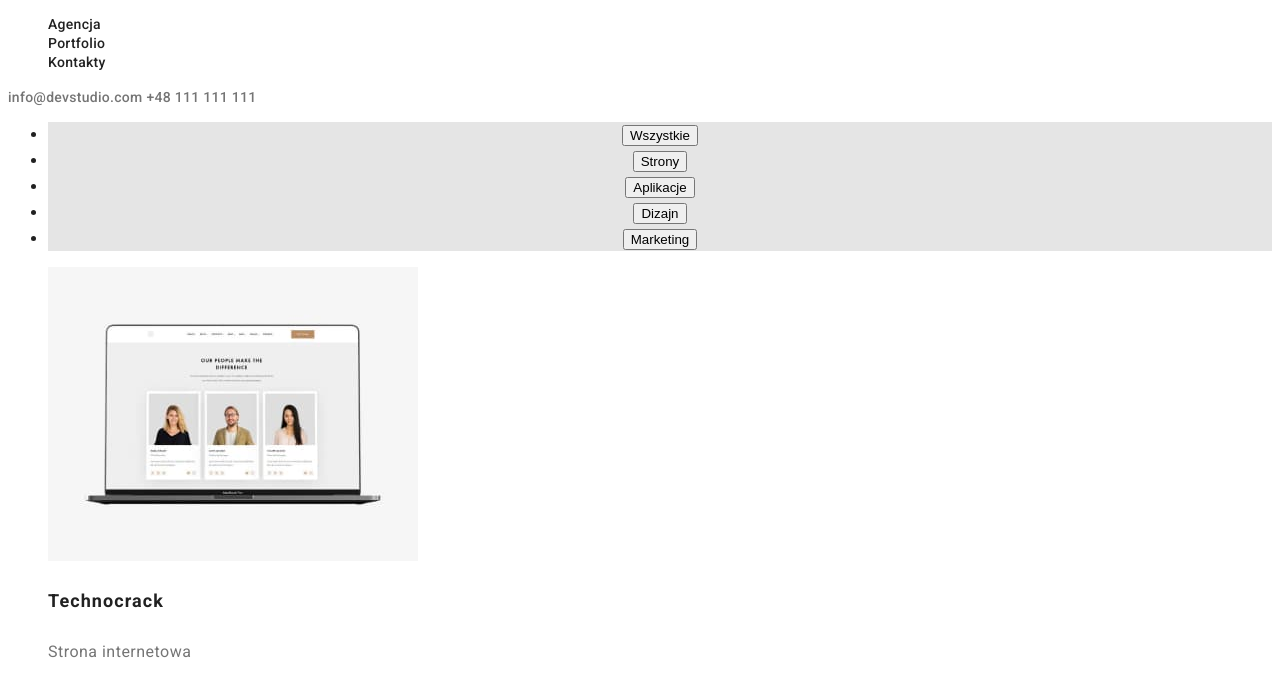
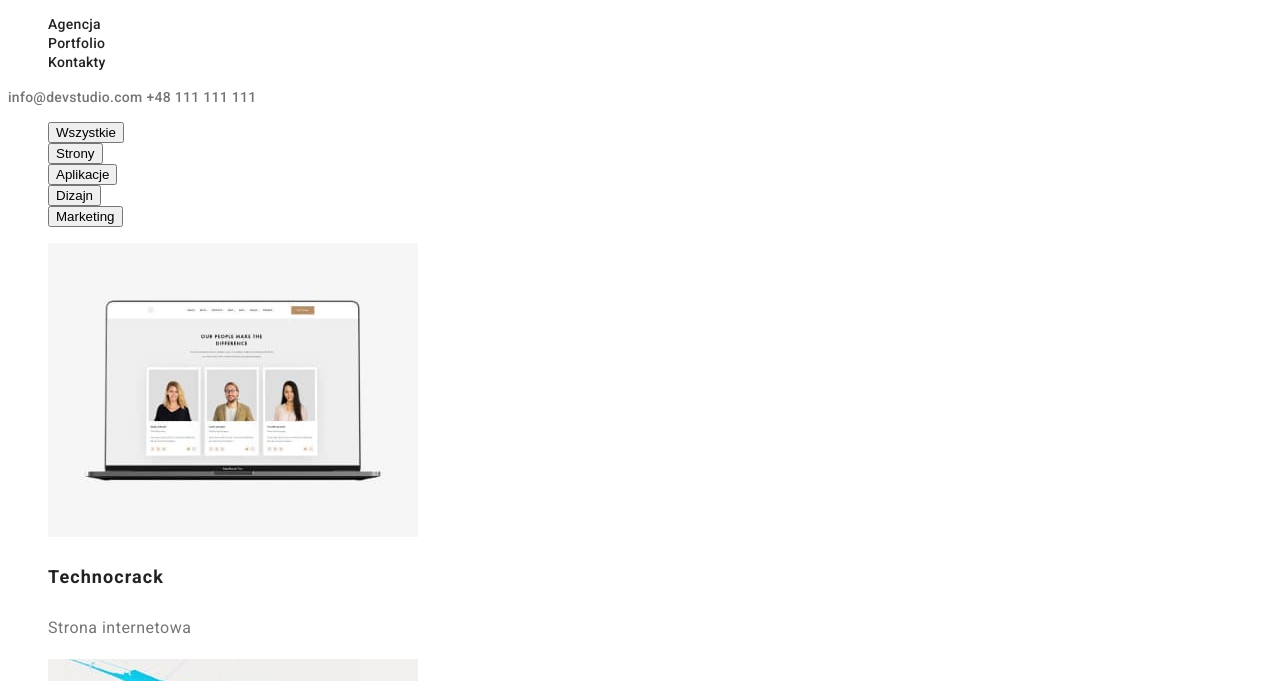
Before and after one commit to nrakoczy/goit-markup-hw-02, a plain HTML site: page portfolio.html in a window 1280 px wide. Shown: the part 41-722 px from the top of the page. Drawn offline with Linux system fonts and the light colour scheme.

Commit message:
added buttons

```diff
--- a/css/styles.css
+++ b/css/styles.css
@@ -150,7 +150,7 @@ body {
   color: var(--brand-color-white);
 }
 
-.filter li {
+.buttons-text {
   font-family: 'Roboto', sans-serif;
   background-color: var(--brand-color-gray);
   font-style: normal;
@@ -164,8 +164,8 @@ body {
   cursor: pointer;
 }
 
-.filter button:hover,
-.filter button:focus {
+.buttons-text:hover,
+.buttons-text:focus {
   background-color: var(--brand-color-blue);
   color: var(--brand-color-white);
 }
--- a/portfolio.html
+++ b/portfolio.html
@@ -41,17 +41,17 @@
       </div>
     </header>
     <main>
-      <ul class="filter">
+      <ul class="button list">
         <li>
-          <button type="button">Wszystkie</button>
+          <button class="button-text" type="button">Wszystkie</button>
         </li>
-        <li><button type="button">Strony</button></li>
+        <li><button class="button-text" type="button" >Strony</button></li>
         <li>
-          <button type="button">Aplikacje</button>
+          <button class="button-text" type="button" >Aplikacje</button>
         </li>
-        <li><button type="button">Dizajn</button></li>
+        <li><button class="button-text" type="button">Dizajn</button></li>
         <li>
-          <button type="button">Marketing</button>
+          <button class="button-text" type="button">Marketing</button>
         </li>
       </ul>
 
```
